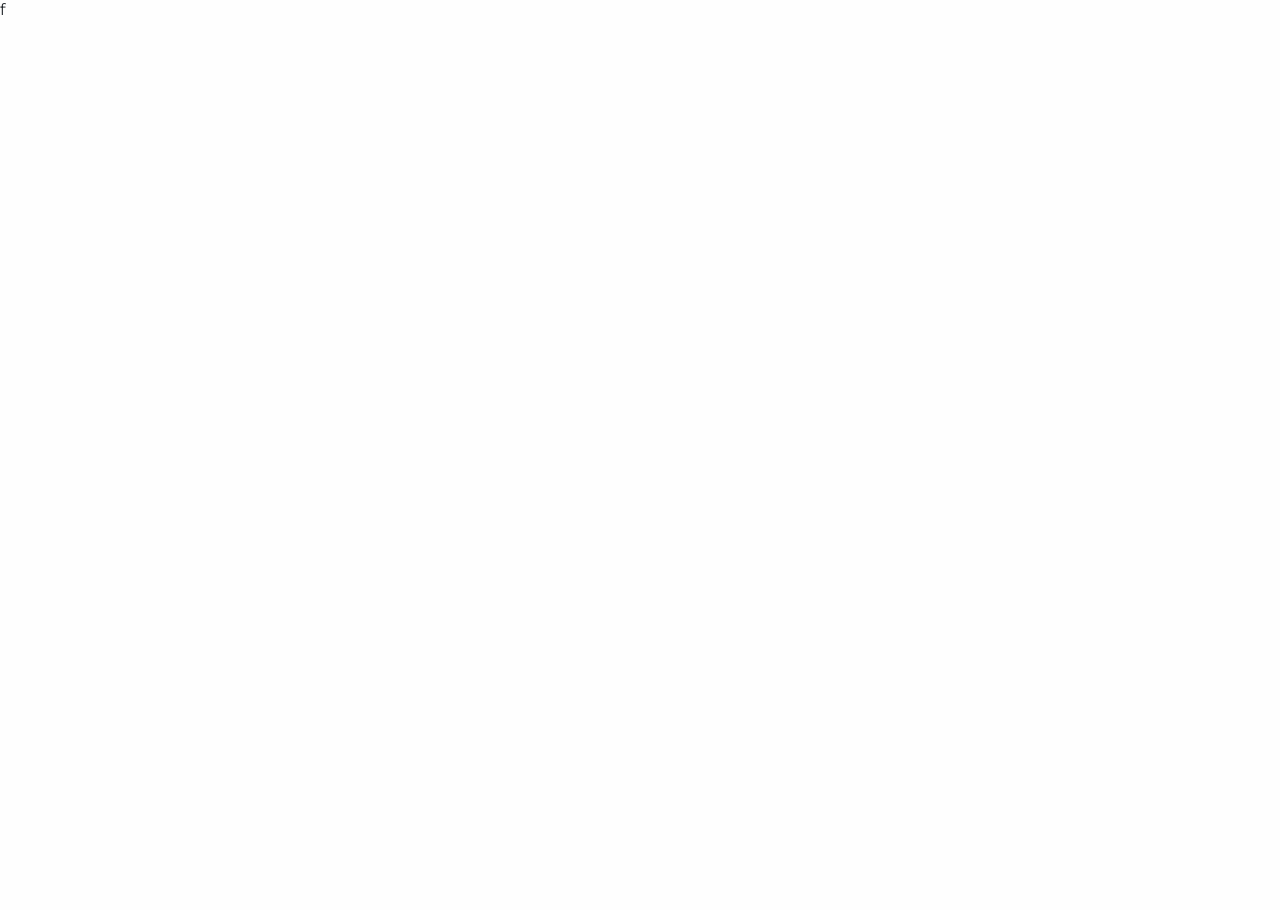
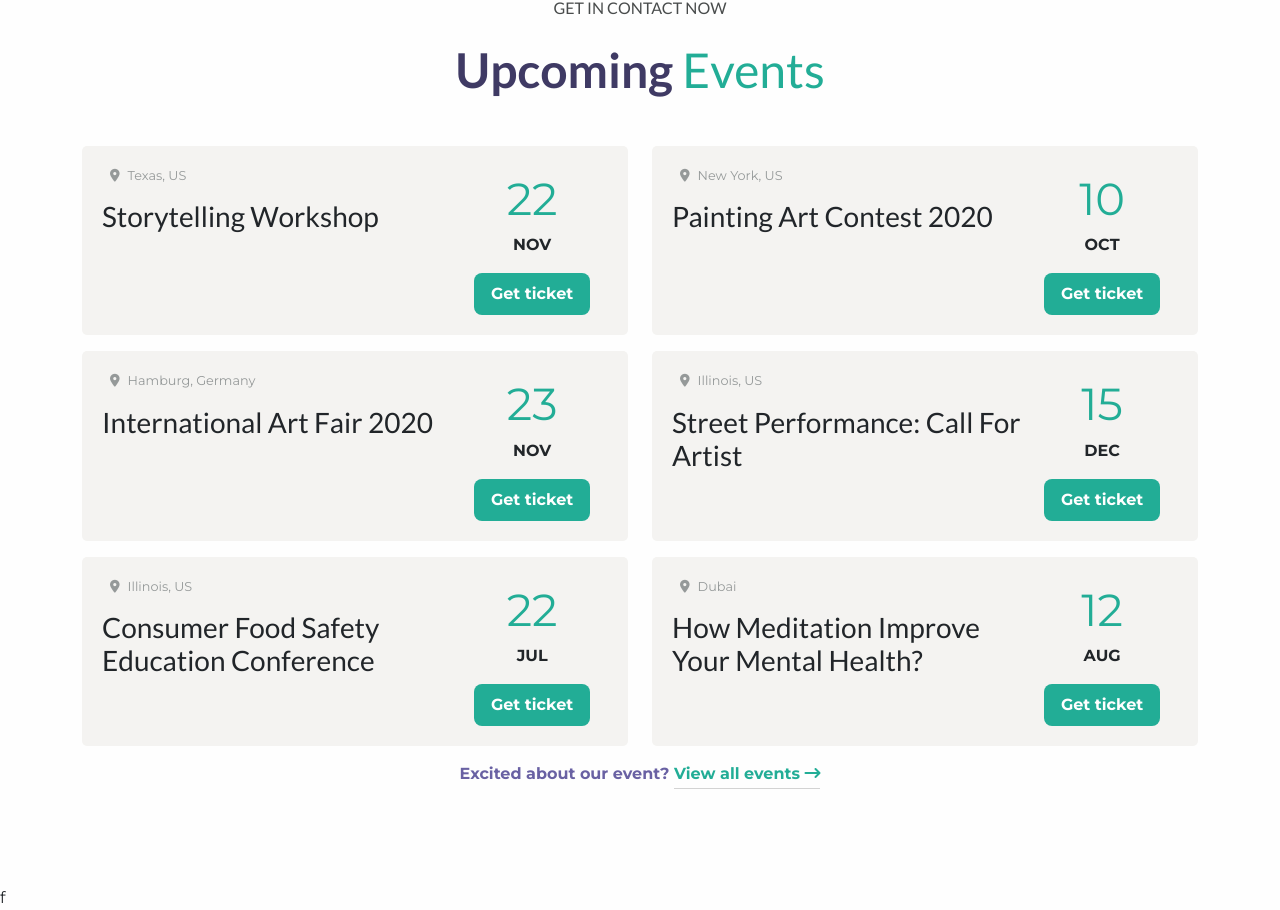
Before and after one commit to MirkoFarina/proj-html-vuejs, a Vue app: page / in a window 1280 px wide. Shown: the part 5252-6162 px from the top of the page. Before the commit the page ends 5274 px from the top, so only its background shows below. Built offline with nearby package versions, Linux system fonts and the light colour scheme.

Commit message:
[add] section events

```diff
--- /dev/null
+++ b/src/components/CardEvents.vue
@@ -0,0 +1,78 @@
+<script>
+export default {
+    name: 'CardEvents',
+    props: {
+        cards: Object
+    }
+}
+</script>
+
+<template>
+<div v-for="(card, index) in cards" :key="index" class="col mb-3">
+    <div class="mf-card d-flex">
+        <div class="left">
+            <div class="location">
+                <i class="fa-solid fa-location-dot mx-2"></i>
+                <span>
+                    {{card.place}}
+                </span>
+            </div>
+            <div class="title">
+                <h3>
+                    {{card.name}}
+                </h3>
+            </div>
+        </div>
+
+        <div class="right text-center">
+            <div class="day">
+                <span>
+                    {{card.day}}
+                </span>
+                <p>
+                    {{card.month}}
+                </p>
+            </div>
+            <div>
+                <button type="button" class="btn mf-button btn-lg">
+                    Get ticket
+                </button>
+            </div>
+        </div>
+    </div>
+</div>
+</template>
+
+
+
+<style lang="scss" scoped>
+@use '../scss/partials/variables' as *;
+.mf-card {
+    justify-content: space-between;
+    background-color: lighten($background-color, 5%);
+    border-radius: 5px;
+    padding: 20px;
+    .left {
+        width: 70%;
+        .location {
+            color: $text-color;
+            font-size: .8rem;
+            margin-bottom: 15px;
+        }
+        .title {
+            text-transform: capitalize;
+        }
+    }
+    .right {
+        width: 30%;
+        span {
+            font-size: 2.8rem;
+            color: $secondary-color;
+        }
+        p {
+            text-transform: uppercase;
+            font-weight: 700;
+        }
+    }
+}
+</style>
--- a/src/components/MainApp.vue
+++ b/src/components/MainApp.vue
@@ -9,7 +9,9 @@ import StaticsApp from './StaticsApp.vue';
 import dataCardCourses from '../data/dataCardCourses';
 import TemplateCourses from './TemplateCourses.vue';
 import QuestionLeft from './QuestionLeft.vue';
-import QuestionRight from './QuestionRight.vue'
+import QuestionRight from './QuestionRight.vue';
+import TemplateEvent from './TemplateEvent.vue';
+import dataEvents from '../data/dataEvents';
   export default {
     name: 'MainApp',
     components: {
@@ -19,14 +21,16 @@ import QuestionRight from './QuestionRight.vue'
       StaticsApp,
       TemplateCourses,
       QuestionLeft,
-      QuestionRight
+      QuestionRight,
+      TemplateEvent
     },
     data(){
         return {
             dataCardDream,
             accordion,
             dataStatics,
-            dataCardCourses
+            dataCardCourses,
+            dataEvents
         }
     }
   }
@@ -57,7 +61,9 @@ import QuestionRight from './QuestionRight.vue'
             <QuestionRight />
         </section>
 
-
+        <section id="events">
+            <TemplateEvent :dataCard="dataEvents" />
+        </section>
     </main>
 </template>
 
--- /dev/null
+++ b/src/components/TemplateEvent.vue
@@ -0,0 +1,51 @@
+<script>
+import CardEvents from './CardEvents.vue';
+export default {
+    name: 'TemplateEvent',
+    props: {
+        dataCard: Array
+    },
+    components: {
+        CardEvents
+    }
+}
+</script>
+
+<template>
+<div class="title mb-5 text-center">
+    <h6 class="mb-4 mt-5">
+       GET IN CONTACT NOW
+    </h6>
+    <h2>
+        upcoming  <span>events</span>
+    </h2>
+</div>
+<div class="container">
+    <div class="row row-cols-1 row-cols-lg-2">
+        <CardEvents :cards="dataCard"/>
+    </div>
+</div>
+<div class="text-center go-to position-relative">
+    <span>
+        Excited about our event? <a href="#"> View all events  <i class="fa-solid fa-arrow-right-long"></i></a>
+    </span>
+</div>
+</template>
+
+
+
+<style lang="scss" scoped>
+@use '../scss/partials/variables' as *;
+
+.go-to {
+    span {
+        color: lighten($primary-color, 20%);
+        font-weight: 700;
+        a {
+            color: $secondary-color;
+            padding-bottom: 5px;
+            border-bottom: 1px solid lightgray;
+        }
+    }
+}
+</style>
--- /dev/null
+++ b/src/data/dataEvents.js
@@ -0,0 +1,38 @@
+export default [
+    {
+        place: 'Texas, US',
+        name: 'Storytelling workshop',
+        day: '22',
+        month: 'nov'
+    },
+    {
+        place: 'New York, US',
+        name: 'painting art contest 2020',
+        day: '10',
+        month: 'oct'
+    },
+    {
+        place: 'Hamburg, Germany',
+        name: 'International art fair 2020',
+        day: '23',
+        month: 'nov'
+    },
+    {
+        place: 'Illinois, US',
+        name: 'Street Performance: call for artist',
+        day: '15',
+        month: 'dec'
+    },
+    {
+        place: 'Illinois, US',
+        name: 'consumer food safety education conference',
+        day: '22',
+        month: 'jul'
+    },
+    {
+        place: 'Dubai',
+        name: 'how meditation improve your mental health?',
+        day: '12',
+        month: 'aug'
+    }
+]
```
